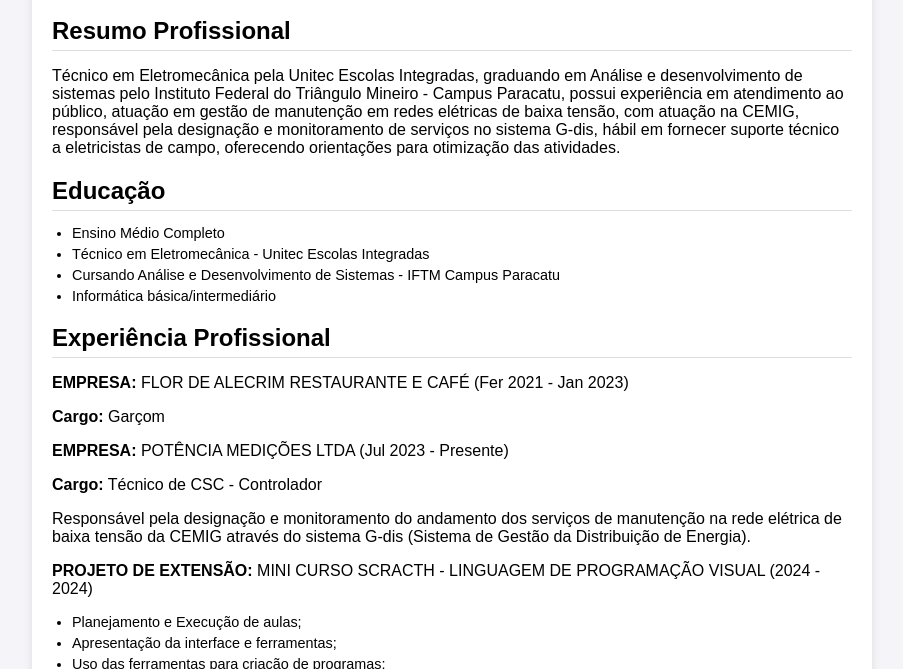
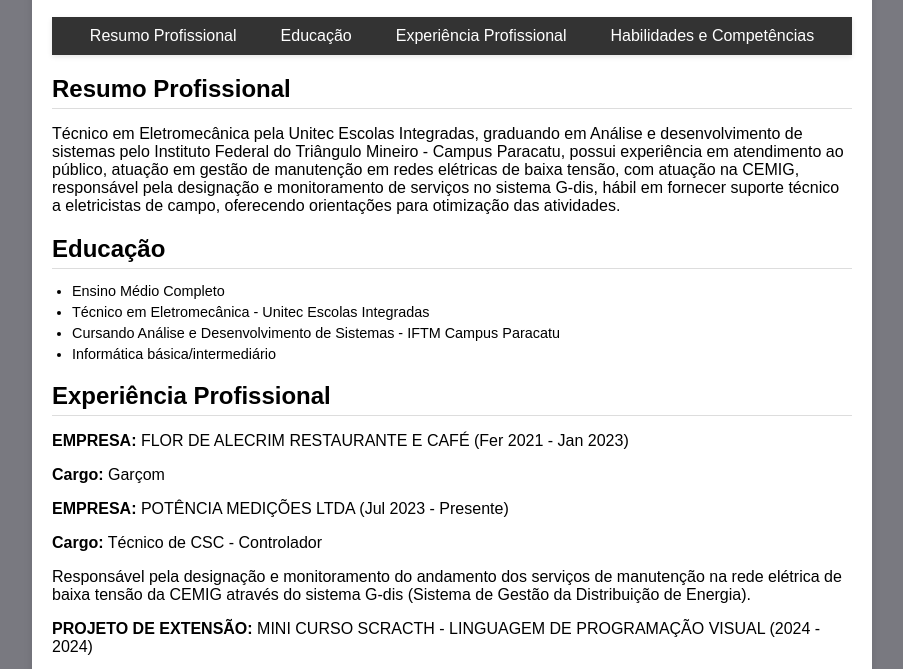
Before and after one commit to JhonnieGabrielLopes/PPW1, a plain HTML site: page trabalho/Currículo/Index.html in a window 1280 px wide. Shown: the part 148-817 px from the top of the page, without its empty margins (188-1091 px from the left). Drawn offline with Linux system fonts and the light colour scheme.

Commit message:
add menu de navegação e alteração do background

```diff
--- a/trabalho/Currículo/Index.html
+++ b/trabalho/Currículo/Index.html
@@ -24,11 +24,19 @@
                 </p>
             </div>
         </div>
-        <div class="secao">
+        <nav class="menu">
+            <ul>
+                <li><a href="#resumo">Resumo Profissional</a></li>
+                <li><a href="#educacao">Educação</a></li>
+                <li><a href="#experiencia">Experiência Profissional</a></li>
+                <li><a href="#habilidade">Habilidades e Competências</a></li>
+            </ul>
+        </nav>
+        <div class="secao" id="resumo">
             <h2>Resumo Profissional</h2>
             <p>Técnico em Eletromecânica pela Unitec Escolas Integradas, graduando em Análise e desenvolvimento de sistemas pelo Instituto Federal do Triângulo Mineiro - Campus Paracatu, possui experiência em atendimento ao público, atuação em gestão de manutenção em redes elétricas de baixa tensão, com atuação na CEMIG, responsável pela designação e monitoramento de serviços no sistema G-dis, hábil em fornecer suporte técnico a eletricistas de campo, oferecendo orientações para otimização das atividades. </p>
         </div>
-        <div class="secao">
+        <div class="secao" id="educacao">
             <h2>Educação</h2>
             <ul>
                 <li>Ensino Médio Completo</li>
@@ -37,7 +45,7 @@
                 <li>Informática básica/intermediário</li>
             </ul>
         </div>
-        <div class="secao">
+        <div class="secao" id="experiencia">
             <h2>Experiência Profissional</h2>
             <p><strong>EMPRESA:</strong> FLOR DE ALECRIM RESTAURANTE E CAFÉ (Fer 2021 - Jan 2023)</p>
             <p><strong>Cargo:</strong> Garçom</p>
@@ -53,7 +61,7 @@
                 <li>Avaliação e correção das atividades individuais;</li>
             </ul>
         </div>
-        <div class="secao">
+        <div class="secao" id="habilidade">
             <h2>Habilidades e Competências</h2>
             <ul>
                 <li>Programação em Java</li>
--- a/trabalho/Currículo/styles.css
+++ b/trabalho/Currículo/styles.css
@@ -1,13 +1,49 @@
+html {
+    scroll-behavior: smooth;
+}
 body {
     display: flex;
     justify-content: center;
     align-items: center;
     min-height: 100vh;
     font-family: Arial, sans-serif;
-    background-color: #f4f4f9;
+    background-color: #797980;
     margin: 0;
 }
+.menu {
+    top: 0;
+    width: 100%;
+    background-color: #333;
+    padding: 10px 0;
+    box-shadow: 0 2px 5px rgba(0, 0, 0, 0.1);
+    text-align: center;
+}
 
+.menu ul {
+    list-style: none;
+    margin: 0;
+    padding: 0;
+    display: inline-flex;
+    gap: 20px;
+    justify-content: center;
+}
+
+.menu ul li {
+    display: inline;
+}
+
+.menu ul li a {
+    color: white;
+    text-decoration: none;
+    font-size: 1em;
+    padding: 8px 12px;
+    transition: background-color 0.3s;
+}
+
+.menu ul li a:hover {
+    background-color: #555;
+    border-radius: 4px;
+}
 .curriculo {
     width: 100%;
     max-width: 800px;
```
